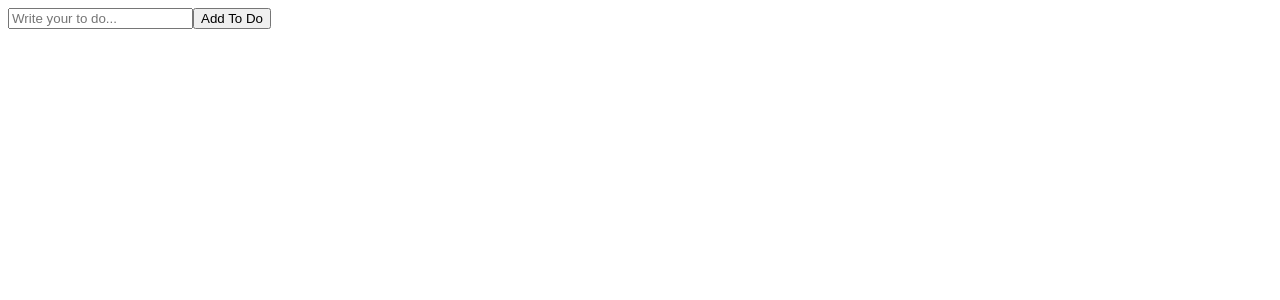
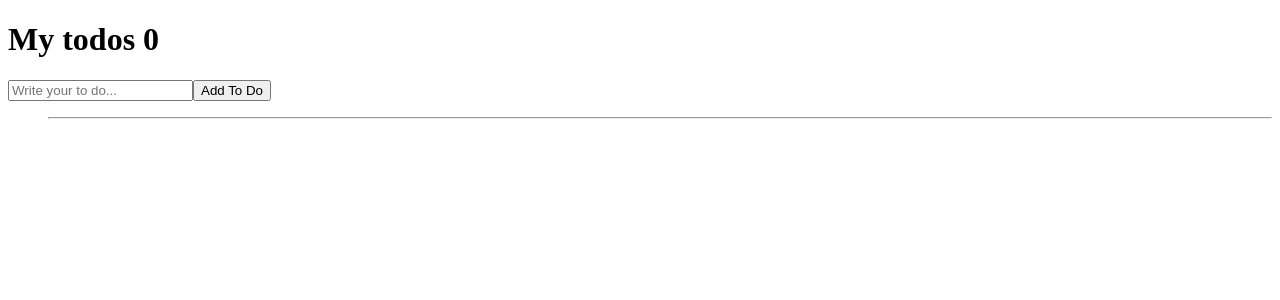
Before and after one commit to hoseCloud/practice_reactJS, a React (Create React App) app in the folder practice_react/: page / in a window 1280 px wide. Shown: the top 300 px of the page. Built offline with nearby package versions, Linux system fonts and the light colour scheme.

Commit message:
Add feature to show todos

```diff
--- a/practice_react/src/App.js
+++ b/practice_react/src/App.js
@@ -10,9 +10,10 @@
     setToDos((currentArray) => [toDo, ...currentArray]);
     setToDo("");
   };
-  console.log(toDos);
+
   return (
     <div>
+      <h1>My todos {toDos.length}</h1>
       <form onSubmit={onSubmit}>
         <input
           onChange={onChange}
@@ -22,6 +23,12 @@
         />
         <button>Add To Do</button>
       </form>
+      <ul>
+        <hr />
+        {toDos.map((item, index) => (
+          <li key={index}>{item}</li>
+        ))}
+      </ul>
     </div>
   );
 }
```
